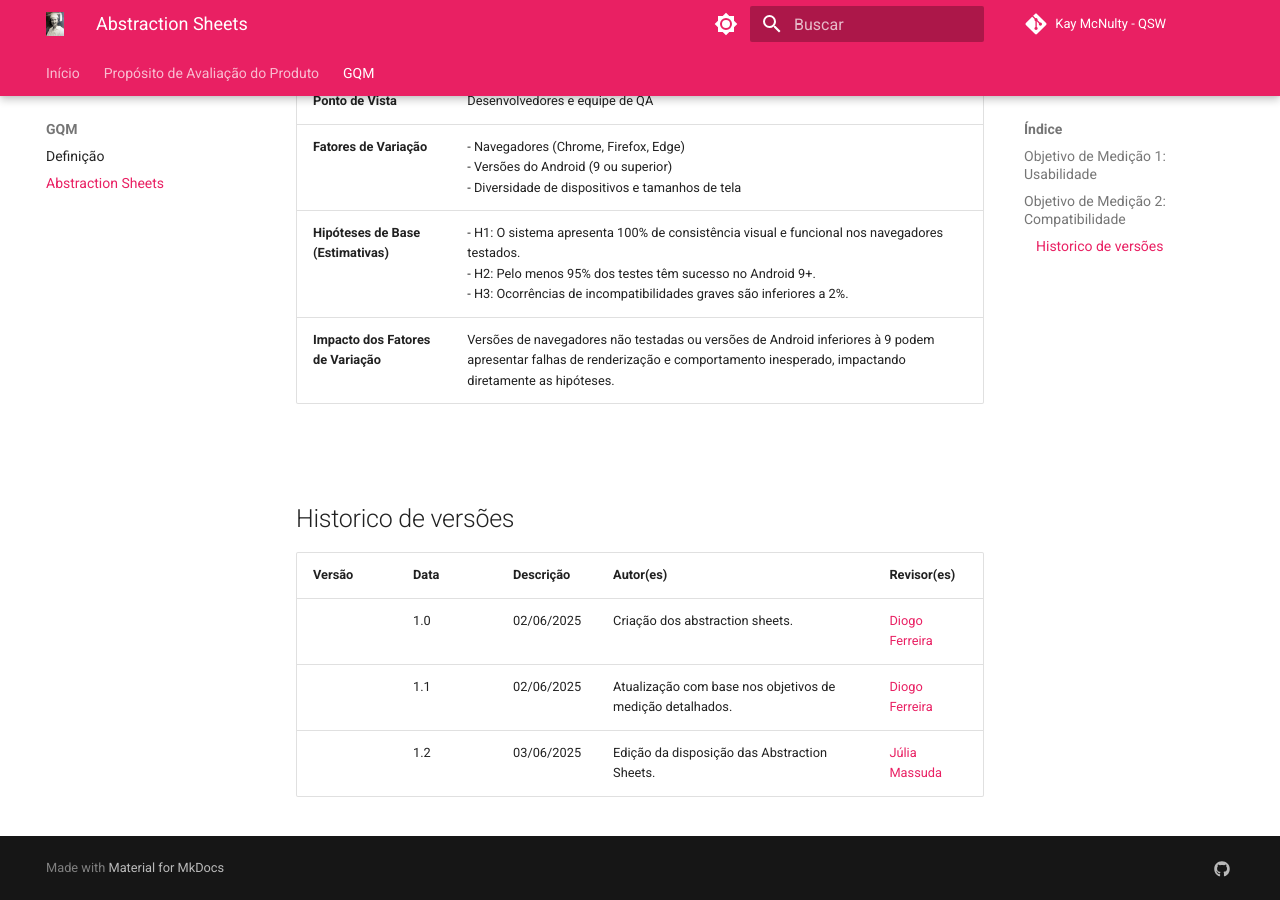
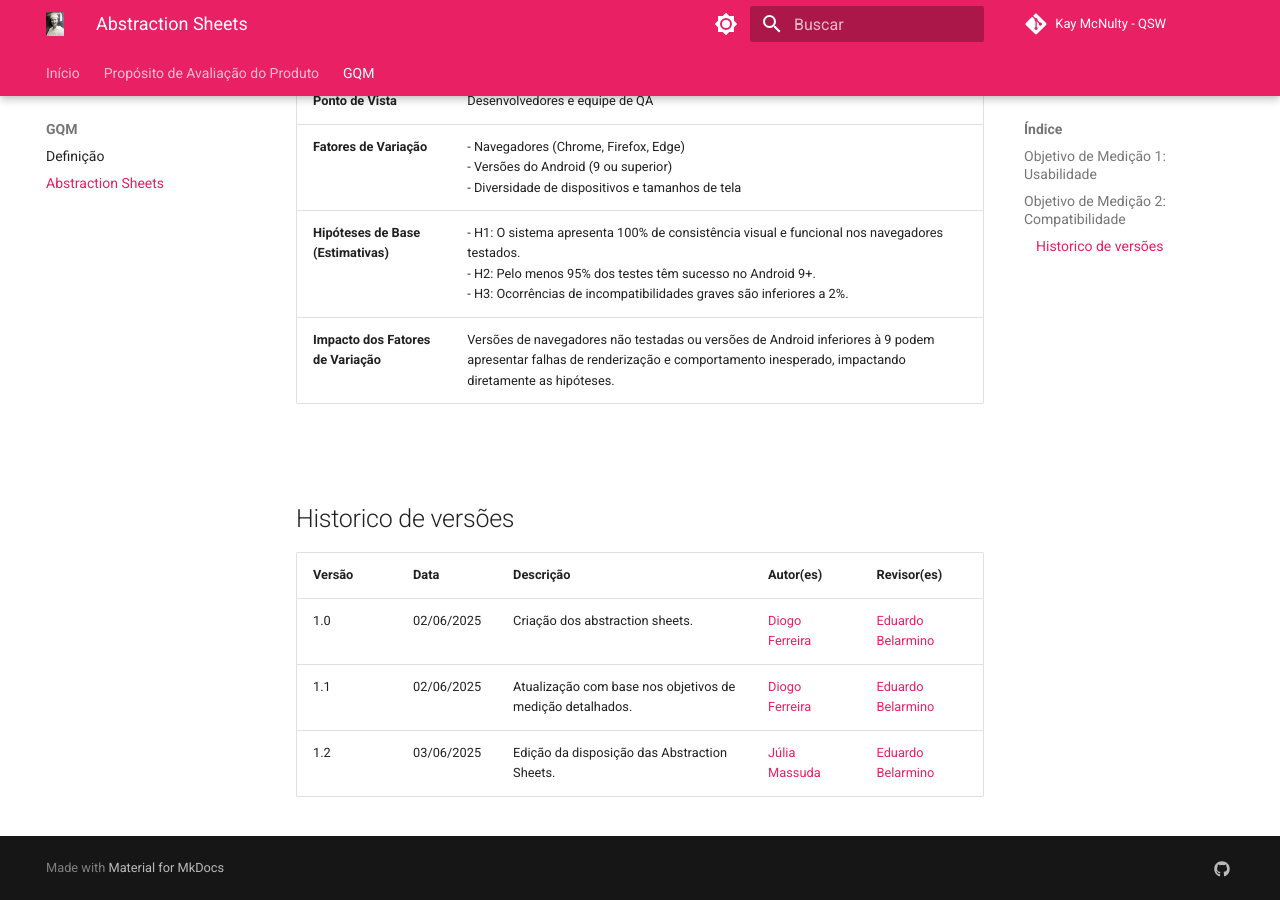
Before and after one commit to FCTE-Qualidade-de-Software-1/2025-1-T01-KAY-MCNULTY, an MkDocs documentation site: the page built from docs/gqm/abstraction-sheet.md, in a window 1280 px wide and 900 px high, scrolled down 1065 px. Built offline with MkDocs 1.6.1 and Material for MkDocs 9.7.7, drawn with Linux system fonts in a browser that asks for light colours; comment, search, counter and statistics services are not loaded.

```diff
--- a/docs/gqm/abstraction-sheet.md
+++ b/docs/gqm/abstraction-sheet.md
@@ -30,8 +30,8 @@
 
 ## Historico de versões
 
-Versão |   Data  | Descrição | Autor(es) | Revisor(es)
------- | ---- | ------ | ---------- | ----------
-| 1.0 | 02/06/2025 | Criação dos abstraction sheets. | [Diogo Ferreira](http://github.com/fdiogo1) | Add revisor aqui
-| 1.1 | 02/06/2025 | Atualização com base nos objetivos de medição detalhados. | [Diogo Ferreira](http://github.com/fdiogo1) | Add revisor aqui
-| 1.2 | 03/06/2025 | Edição da disposição das Abstraction Sheets. | [Júlia Massuda](https://github.com/JuliaReis18) | Add revisor aqui
+| Versão |   Data  | Descrição | Autor(es) | Revisor(es) |
+| ------ | ---- | ------ | ---------- | ---------- |
+| 1.0 | 02/06/2025 | Criação dos abstraction sheets. | [Diogo Ferreira](http://github.com/fdiogo1) | [Eduardo Belarmino](https://github.com/eduard0803) |
+| 1.1 | 02/06/2025 | Atualização com base nos objetivos de medição detalhados. | [Diogo Ferreira](http://github.com/fdiogo1) | [Eduardo Belarmino](https://github.com/eduard0803) |
+| 1.2 | 03/06/2025 | Edição da disposição das Abstraction Sheets. | [Júlia Massuda](https://github.com/JuliaReis18) | [Eduardo Belarmino](https://github.com/eduard0803) |
```
